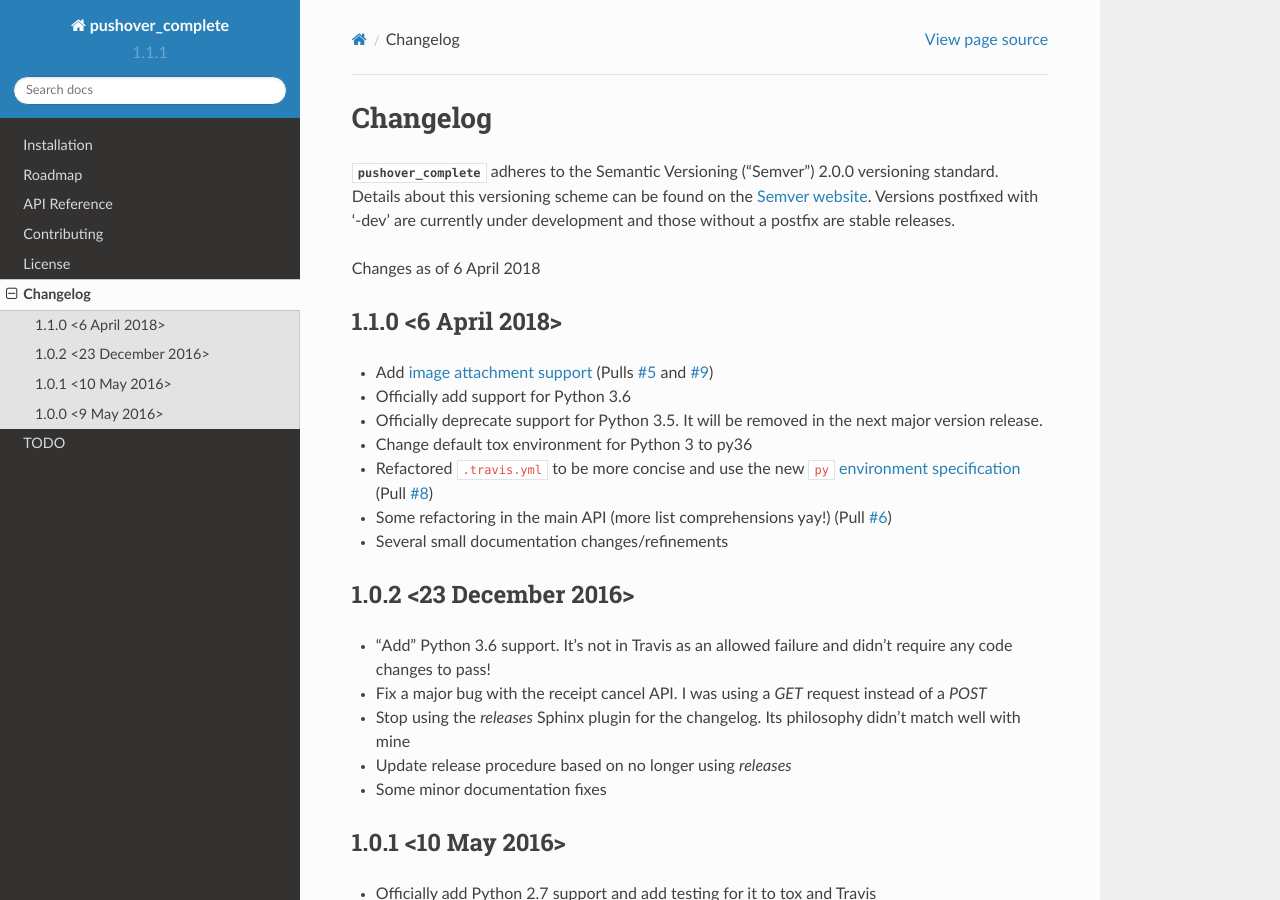
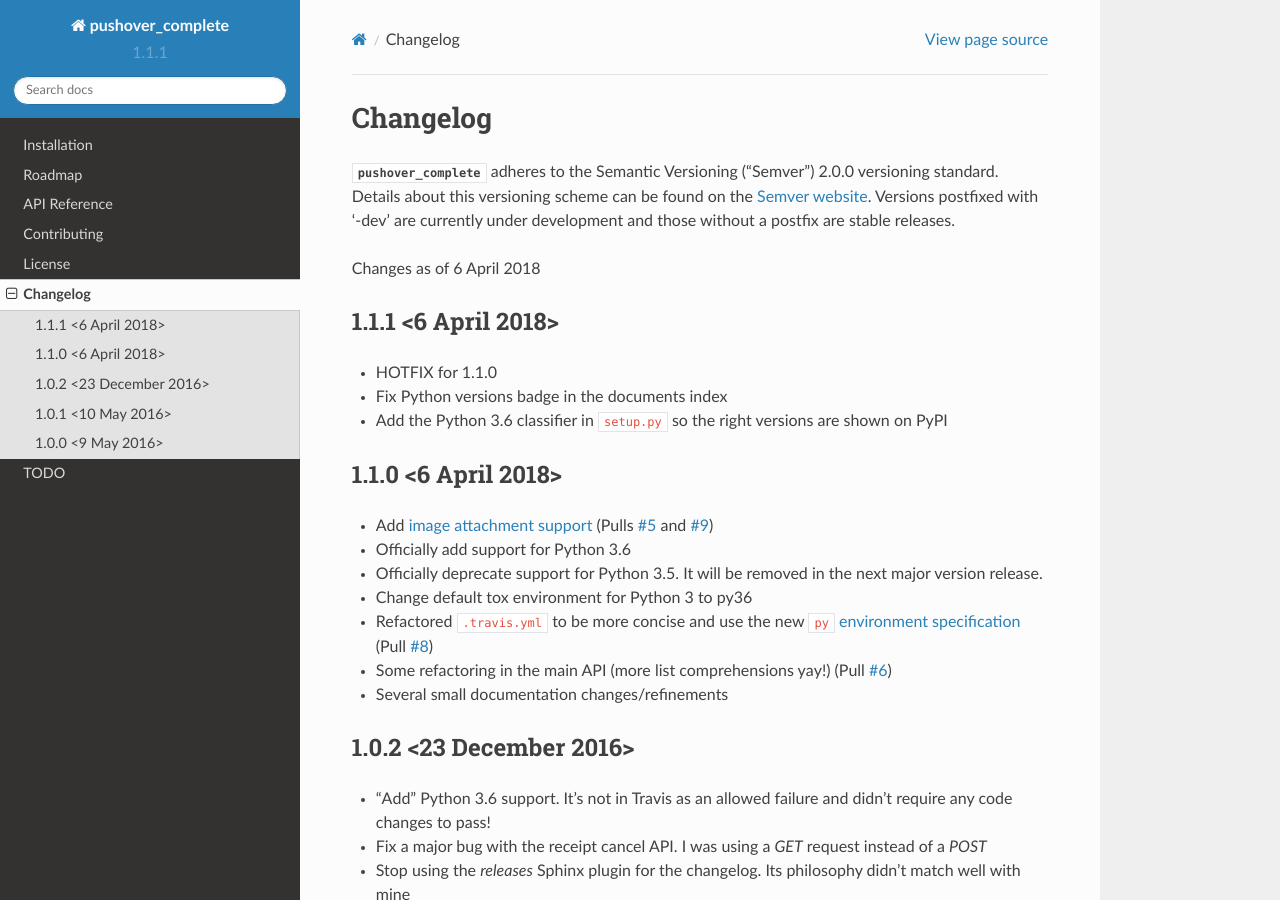
Before and after one commit to scolby33/pushover_complete, a Sphinx documentation site: the page built from docs/source/changelog.rst, in a window 1280 px wide and 900 px high. Built offline with Sphinx 7.4.7 and the Read the Docs theme 2.0.0, drawn with Linux system fonts in a browser that asks for light colours.

Commit message:
Update changelogs for 1.1.1

```diff
--- a/docs/source/changelog.rst
+++ b/docs/source/changelog.rst
@@ -16,6 +16,13 @@ Details about this versioning scheme can be found on the `Semver website <http:/
 Versions postfixed with '-dev' are currently under development and those without a postfix are stable releases.
 
 Changes as of 6 April 2018
+
+1.1.1 <6 April 2018>
+^^^^^^^^^^^^^^^^^^^^
+
+- HOTFIX for 1.1.0
+- Fix Python versions badge in the documents index
+- Add the Python 3.6 classifier in :code:`setup.py` so the right versions are shown on PyPI
 
 1.1.0 <6 April 2018>
 ^^^^^^^^^^^^^^^^^^^^
```
Also changed, not shown: README.rst (+7 -0 lines).
